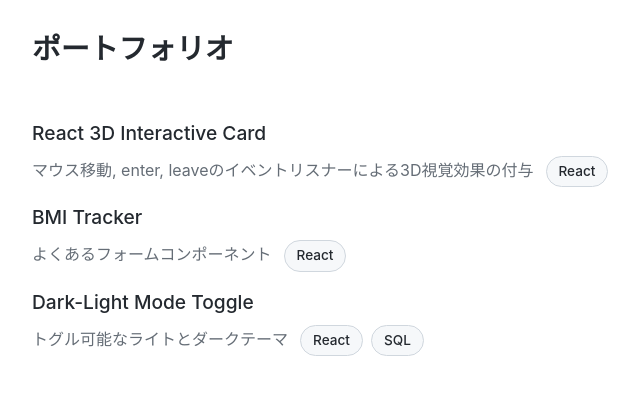
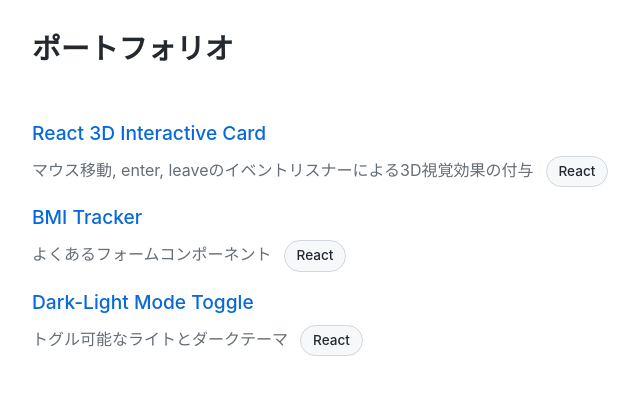
Before and after one commit to kmishima16/next-blog-portfolio, a Next.js app: page / in a window 1280 px wide. Shown: the top 394 px of the page, without its empty margins (136-776 px from the left). Built offline with nearby package versions, Linux system fonts and the light colour scheme.

Commit message:
update: 各記事にリンクするように

```diff
--- a/app/data.ts
+++ b/app/data.ts
@@ -4,18 +4,21 @@ const lessonCards = [
 		title: "React 3D Interactive Card",
 		content: "マウス移動, enter, leaveのイベントリスナーによる3D視覚効果の付与",
 		tags: ["React"],
+		url: "/lesson1",
 	},
 	{
 		id: 2,
 		title: "BMI Tracker",
 		content: "よくあるフォームコンポーネント",
 		tags: ["React"],
+		url: "/lesson2",
 	},
 	{
 		id: 3,
 		title: "Dark-Light Mode Toggle",
 		content: "トグル可能なライトとダークテーマ",
-		tags: ["React", "SQL"],
+		tags: ["React"],
+		url: "/lesson3",
 	},
 ];
 
--- a/app/page.module.css
+++ b/app/page.module.css
@@ -99,6 +99,33 @@
 	font-weight: 500;
 }
 
+.blogTitleLink {
+	color: #0969da;
+	text-decoration: none;
+	transition: all 0.2s ease;
+	border-radius: 4px;
+	padding: 2px 4px;
+	margin: -2px -4px;
+	display: inline-block;
+}
+
+.blogTitleLink:hover {
+	color: #0550ae;
+	text-decoration: underline;
+}
+
+.blogTitleLink:focus {
+	outline: none;
+	color: #24292f;
+	font-weight: 600;
+}
+
+.blogTitleLink:focus-visible {
+	outline: none;
+	color: #24292f;
+	font-weight: 600;
+}
+
 .blogContent {
 	color: #656d76;
 	line-height: 1.6;
--- a/app/page.tsx
+++ b/app/page.tsx
@@ -1,5 +1,6 @@
 import styles from "./page.module.css";
 import lessonCards from "./data";
+import Link from "next/link";
 
 export default function HomePage() {
 	return (
@@ -11,7 +12,11 @@ export default function HomePage() {
 			<section className={styles.blogList}>
 				{lessonCards.map((card) => (
 					<article key={card.id} className={styles.blogItem}>
-						<h2 className={styles.blogTitle}>{card.title}</h2>
+						<h2 className={styles.blogTitle}>
+							<Link href={card.url} className={styles.blogTitleLink}>
+								{card.title}
+							</Link>
+						</h2>
 						<div className={styles.blogContent}>
 							<p className={styles.blogText}>{card.content}</p>
 							<div className={styles.blogTags}>
```
